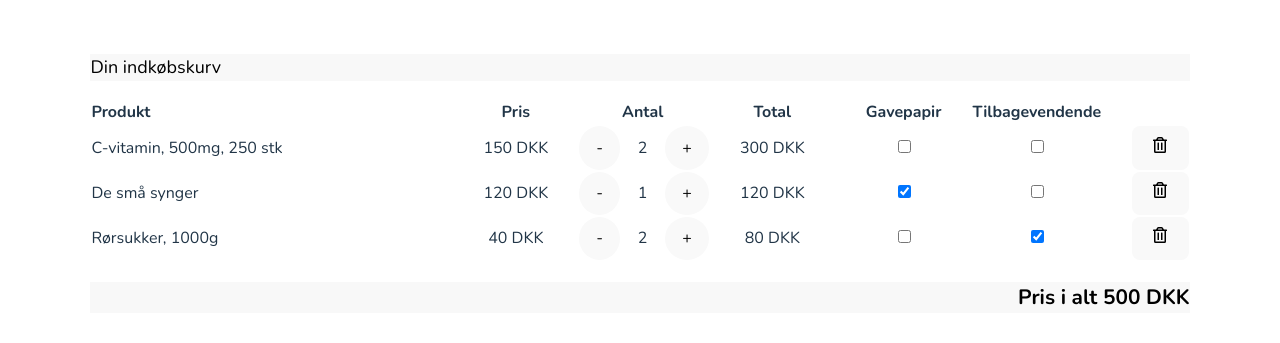
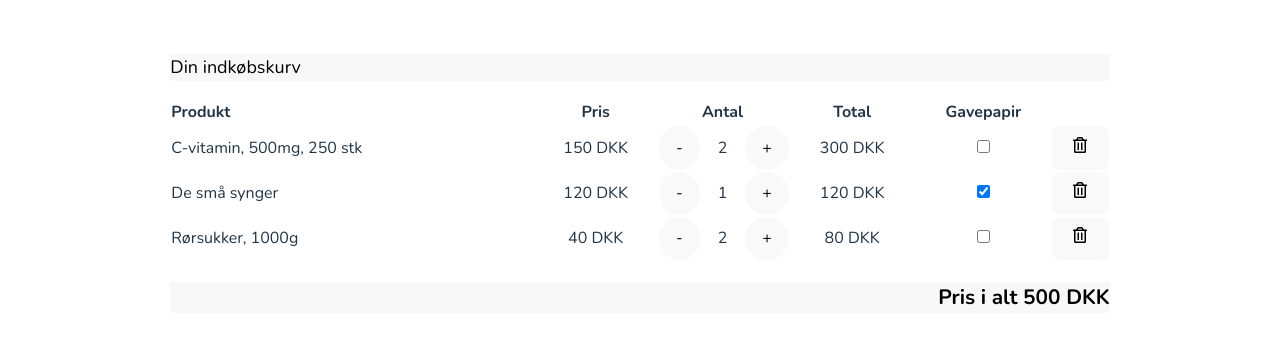
Before and after one commit to DTUSoftware/02363-Frontend-F23, a React (Vite) app: page / in a window 1280 px wide. Shown: the part 215-558 px from the top of the page. Built offline with nearby package versions, Linux system fonts and the light colour scheme.

Commit message:
Some fixes

```diff
--- a/src/ShoppingList.css
+++ b/src/ShoppingList.css
@@ -28,7 +28,7 @@
 
 }
 
-.giftwrapping, .recurringOrderSchedule {
+.giftwrapping {
     text-align: center;
     padding-right: 30px;
 
--- a/src/ShoppingList.tsx
+++ b/src/ShoppingList.tsx
@@ -83,15 +83,7 @@ function ShoppingList() {
     );
 
     function toggleRecurringOrderSchedule(index: number) {
-        setItems(
-            items.map((x, i) => {
-                if (i === index) {
-                    return { ...x, recurringOrder: !x.recurringOrder };
-                } else {
-                    return x;
-                }
-            })
-        );
+        //TODO
     }
 
     const listEmpty = items === undefined || items.length == 0;
@@ -111,7 +103,6 @@ function ShoppingList() {
                                 <th> </th>
                                 <th className="priceTotal">Total</th>
                                 <th className="giftwrapping">Gavepapir</th>
-                                <th className="recurringOrderSchedule">Tilbagevendende</th>
                             </tr>
                         </thead>
                         <tbody>
@@ -154,17 +145,6 @@ function ShoppingList() {
                                             />
                                         </label>
                                     </td>
-                                    <td className="recurringOrderSchedule">
-                                        <label>
-                                            <input
-                                                type="checkbox"
-                                                checked={x.recurringOrder}
-                                                onChange={() =>
-                                                    toggleRecurringOrderSchedule(index)
-                                                }
-                                            />
-                                        </label>
-                                    </td>
                                     <td>
                                         <button
                                             onClick={() => removeItem(index)}
```
